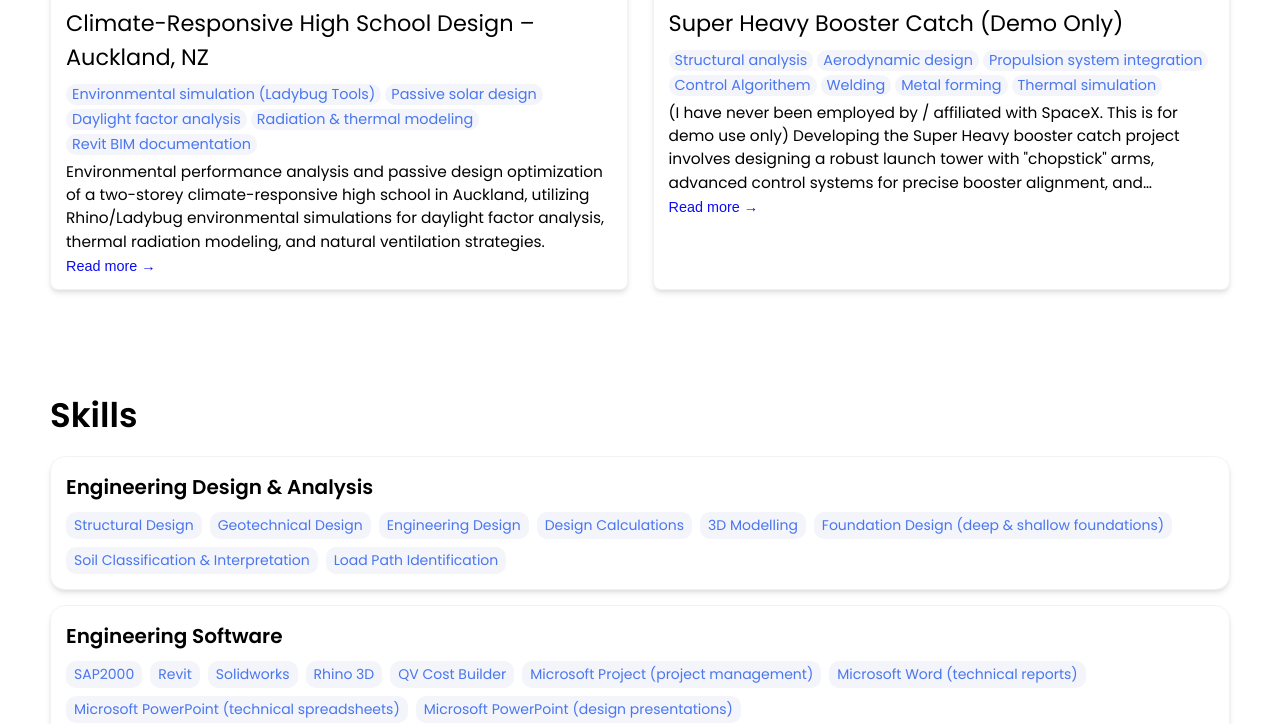
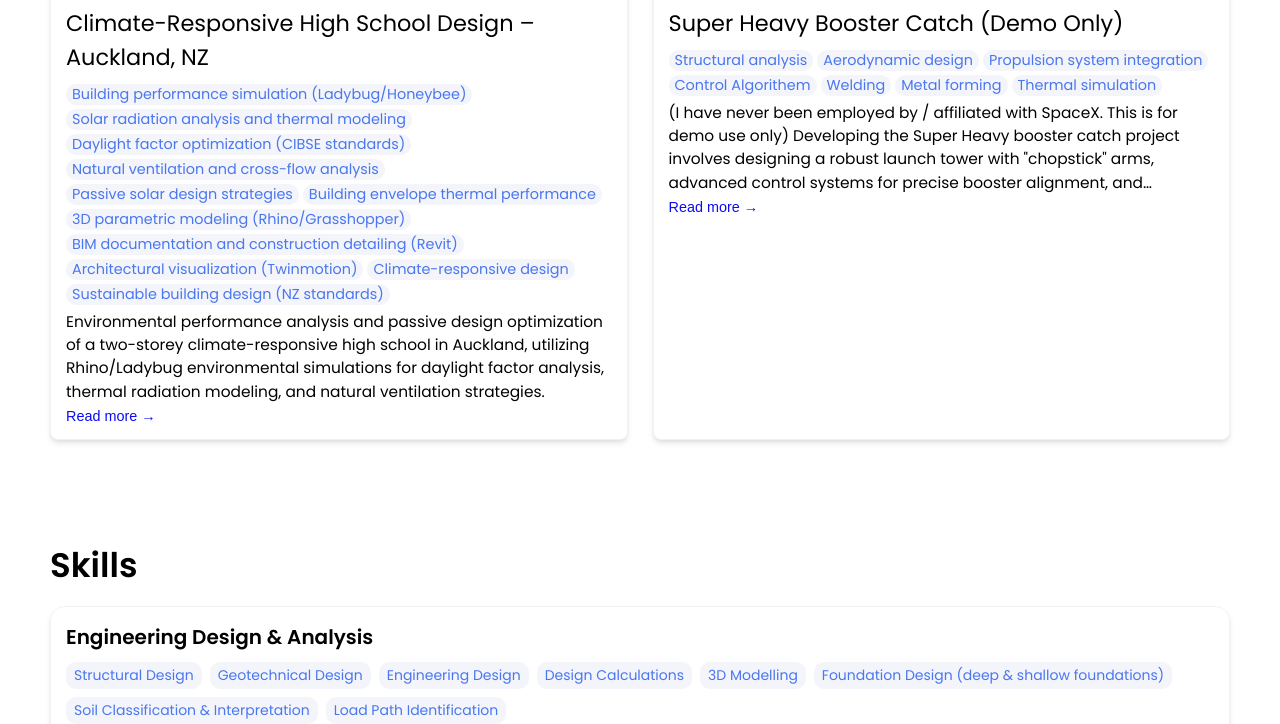
Before and after one commit to imraan11abdullah/imraan11abdullah.github.io, a Jekyll site: the page built from index.html, in a window 1280 px wide and 900 px high, scrolled down 2154 px, cut to the strip 176-900 px from the top of the window. Built offline with Jekyll 4.4.1, drawn with Linux system fonts in a browser that asks for light colours.

Commit message:
Update 2025-climate-responsive-high-school-environmental-performance-analysis.md

```diff
--- a/_projects/2025-climate-responsive-high-school-environmental-performance-analysis/2025-climate-responsive-high-school-environmental-performance-analysis.md
+++ b/_projects/2025-climate-responsive-high-school-environmental-performance-analysis/2025-climate-responsive-high-school-environmental-performance-analysis.md
@@ -8,11 +8,17 @@ description: >
   simulations for daylight factor analysis, thermal radiation modeling, and natural
   ventilation strategies.
 skills:
-  - Environmental simulation (Ladybug Tools)
-  - Passive solar design
-  - Daylight factor analysis
-  - Radiation & thermal modeling
-  - Revit BIM documentation
+  - Building performance simulation (Ladybug/Honeybee)
+  - Solar radiation analysis and thermal modeling
+  - Daylight factor optimization (CIBSE standards)
+  - Natural ventilation and cross-flow analysis
+  - Passive solar design strategies
+  - Building envelope thermal performance
+  - 3D parametric modeling (Rhino/Grasshopper)
+  - BIM documentation and construction detailing (Revit)
+  - Architectural visualization (Twinmotion)
+  - Climate-responsive design
+  - Sustainable building design (NZ standards)
 main-image: /main3.jpg
 
 ---
@@ -230,3 +236,11 @@ The climate-responsive high school design demonstrates successful integration of
 - Twinmotion: Photorealistic visualization for design communication
 
 This project exemplifies how **digital environmental analysis** and **climate-responsive planning** combine to deliver sustainable, comfortable architecture suitable for New Zealand's educational sector.
+
+---
+
+## Final Twinmotion Renders
+Photorealistic visualization developed in Twinmotion to communicate the design's spatial quality, material expression, and environmental integration.
+The renders demonstrate the relationship between interior learning spaces, natural daylight penetration, outdoor courtyards, and the coastal landscape context. Key perspectives include classroom environments, circulation zones, the double-height cafeteria with skylight, and exterior façade articulation showing the shed roof overhang system and louvre shading devices.
+{% include image-gallery.html images="https://i.ibb.co/prQgQQq5/collage1.jpg, https://i.ibb.co/chSyXFLH/collage2.jpg, https://i.ibb.co/1YhD2Q8j/collage3.jpg, https://i.ibb.co/qY6GsjXV/collage4.jpg" height="500" %}
+Final Twinmotion renders: Exterior views, courtyard spaces, classroom interiors, and cafeteria, gym and more
```
